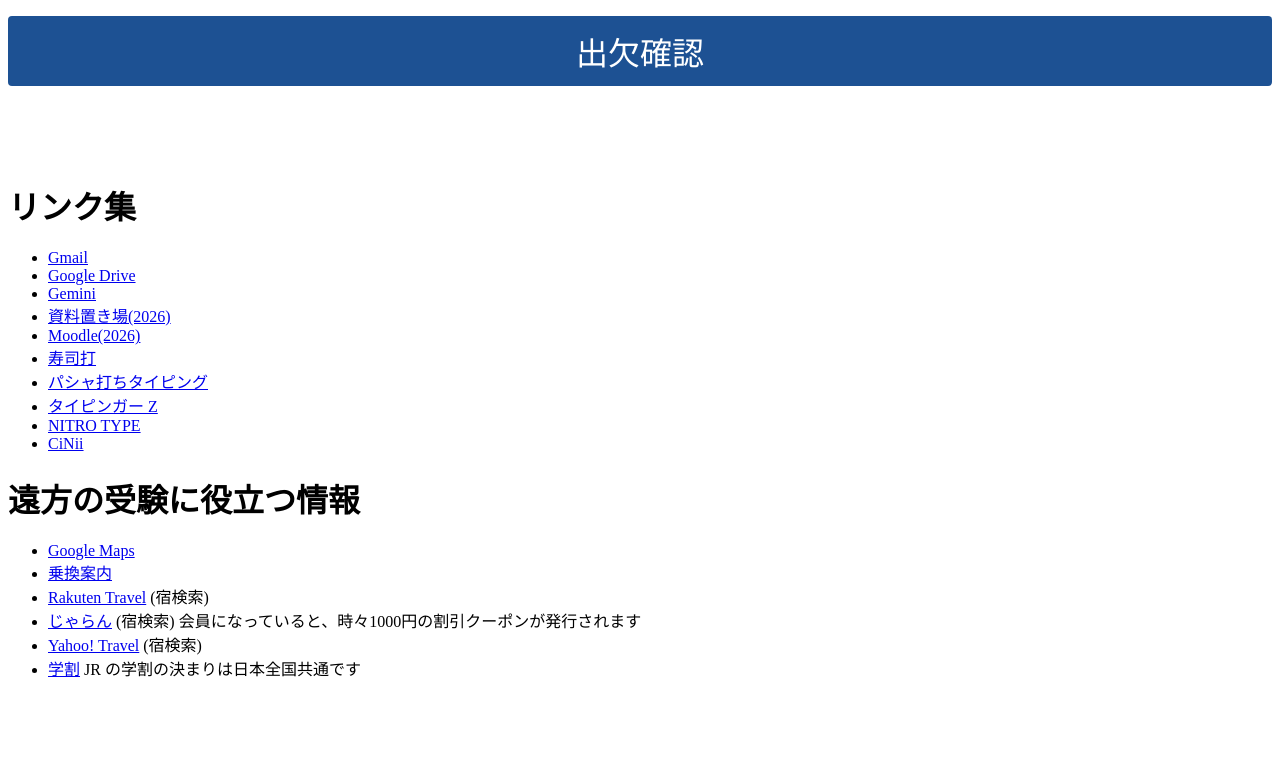
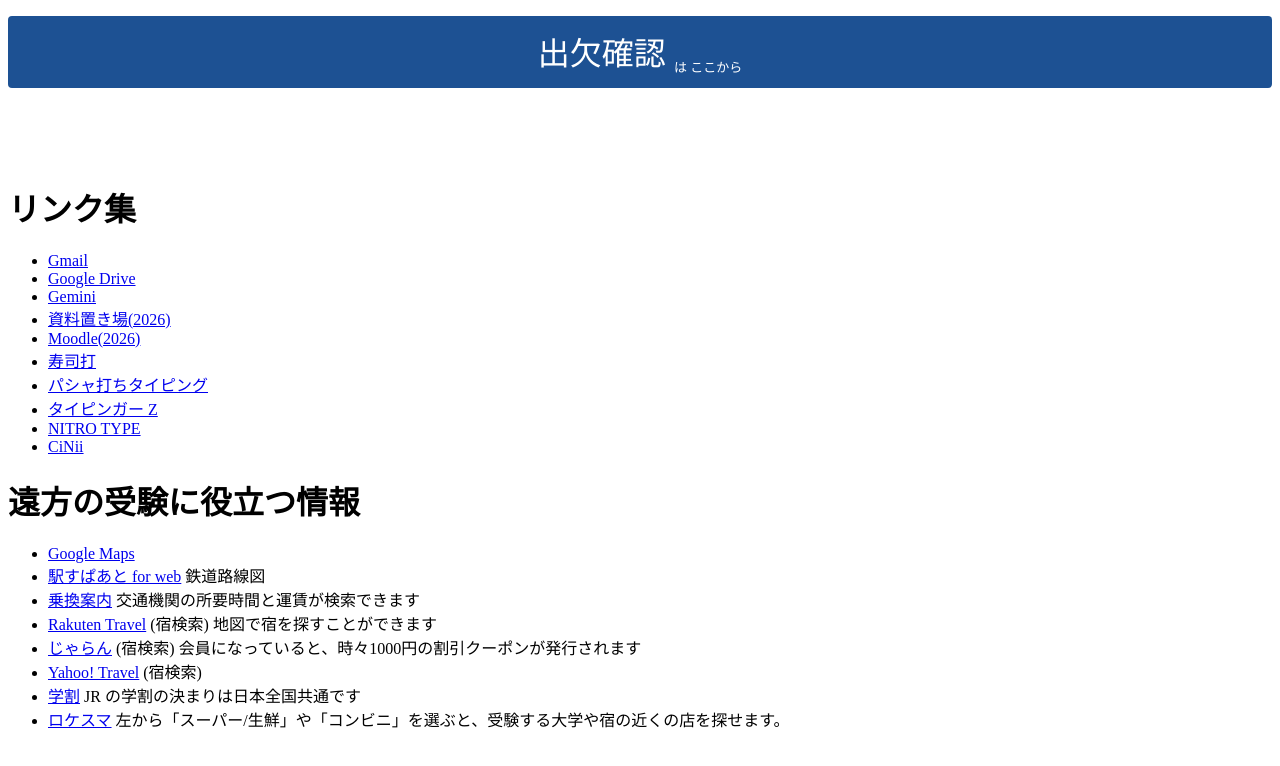
Before and after one commit to info-seifu/html2026, a plain HTML site: page index.html in a window 1280 px wide. Shown: the top 766 px of the page. Drawn offline with Linux system fonts and the light colour scheme.

Commit message:
「ロケスマ」追加

```diff
--- a/index.html
+++ b/index.html
@@ -8,7 +8,7 @@
 <body>
 
   <p>
-    <a href="https://campus.i-seifu.jp/login" target="_blank" rel="noopener noreferrer" style="display: block; width: 100%; background-color: rgb(29, 81, 147); color: #ffffff; text-align: center; padding: 12px 0; text-decoration: none; border-radius: 4px; box-sizing: border-box; font-size: xx-large; margin-bottom: 3em;">出欠確認</a>
+    <a href="https://campus.i-seifu.jp/login" target="_blank" rel="noopener noreferrer" style="display: block; width: 100%; background-color: rgb(29, 81, 147); color: #ffffff; text-align: center; padding: 12px 0; text-decoration: none; border-radius: 4px; box-sizing: border-box; font-size: xx-large; margin-bottom: 3em;">出欠確認 <sub style="font-size: small;">は ここから</sub></a>
   </p>
 
   <h1>リンク集</h1>
@@ -30,11 +30,13 @@
 
   <ul>
     <li><a href="https://www.google.co.jp/" target="_blank" rel="noopener noreferrer">Google Maps</a></li>
-    <li><a href="https://transit.yahoo.co.jp/" target="_blank" rel="noopener noreferrer">乗換案内</a></li>
-    <li><a href="https://travel.rakuten.co.jp/" target="_blank" rel="noopener noreferrer">Rakuten Travel</a> (宿検索)</li>
+    <li><a href="https://roote.ekispert.net/rmap" target="_blank" rel="noopener noreferrer">駅すぱあと for web</a> 鉄道路線図</li>
+    <li><a href="https://transit.yahoo.co.jp/" target="_blank" rel="noopener noreferrer">乗換案内</a> 交通機関の所要時間と運賃が検索できます</li>
+    <li><a href="https://travel.rakuten.co.jp/" target="_blank" rel="noopener noreferrer">Rakuten Travel</a> (宿検索) 地図で宿を探すことができます</li>
     <li><a href="https://www.jalan.net/" target="_blank" rel="noopener noreferrer">じゃらん</a> (宿検索) 会員になっていると、時々1000円の割引クーポンが発行されます</li>
     <li><a href="https://travel.yahoo.co.jp/" target="_blank" rel="noopener noreferrer">Yahoo! Travel</a> (宿検索)</li>
-    <li><a href="www.jreast.co.jp/kippu/0701.html" target="_blank" rel="noopener noreferrer">学割</a> JR の学割の決まりは日本全国共通です</li>
+    <li><a href="https://www.jreast.co.jp/kippu/0701.html" target="_blank" rel="noopener noreferrer">学割</a> JR の学割の決まりは日本全国共通です</li>
+    <li><a href="https://www.locationsmart.org/" target="_blank" rel="noopener noreferrer">ロケスマ</a> 左から「スーパー/生鮮」や「コンビニ」を選ぶと、受験する大学や宿の近くの店を探せます。</li>
   </ul>
 
   <p style="margin-top: 99em; font-size: xx-small;"><a href="https://dynabook.com/assistpc/download/modify/dynabook/rx/r63/bios/index_j.htm" style="color: gray;" target="_blank" rel="noopener noreferrer">R63</a></p>
```
